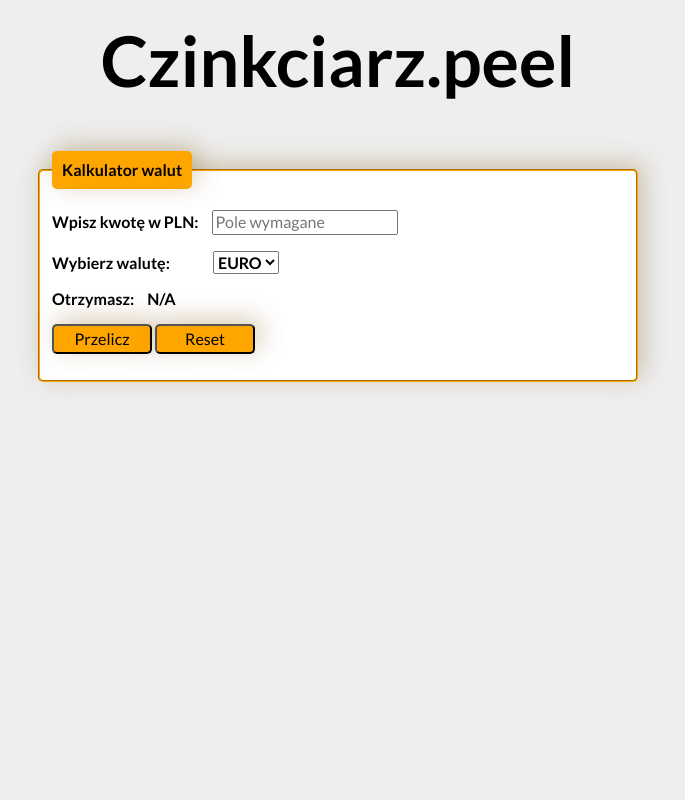
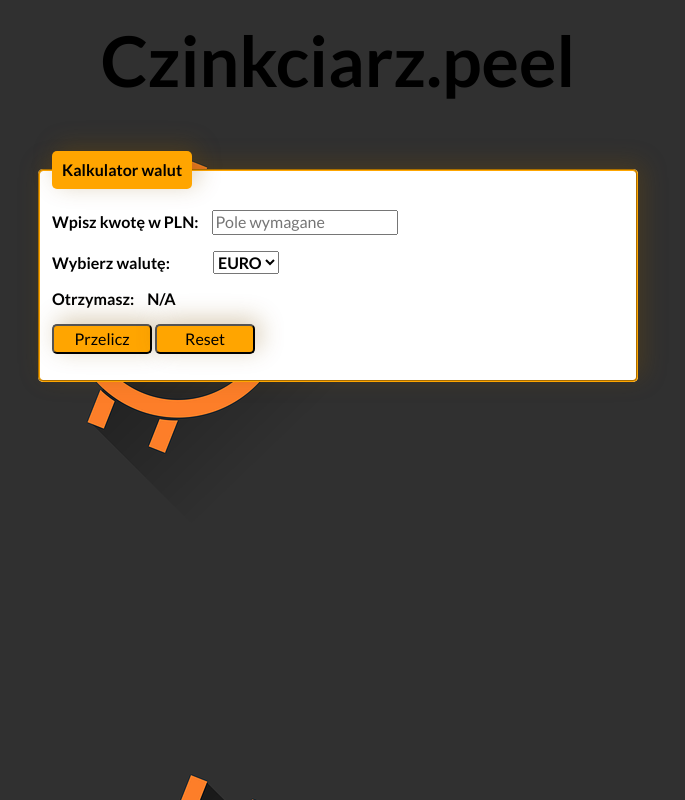
Before and after one commit to AllmostHumann/currency-conventer, a plain HTML site: page index.html in a window 1280 px wide. Shown: the whole page, without its empty margins (302-987 px from the left). Drawn offline with nearby package versions, Linux system fonts and the light colour scheme.

Commit message:
added background image

```diff
--- a/css/body.css
+++ b/css/body.css
@@ -2,5 +2,6 @@
     max-width: 1000px;
     margin: auto;
     font-family: 'Lato', sans-serif;
-    background-color: #eee
+    background-color: rgb(238, 238, 238);
+    background-image: url("../images/background.png");
 }
```
Also changed, not shown: images/background.png (added).
